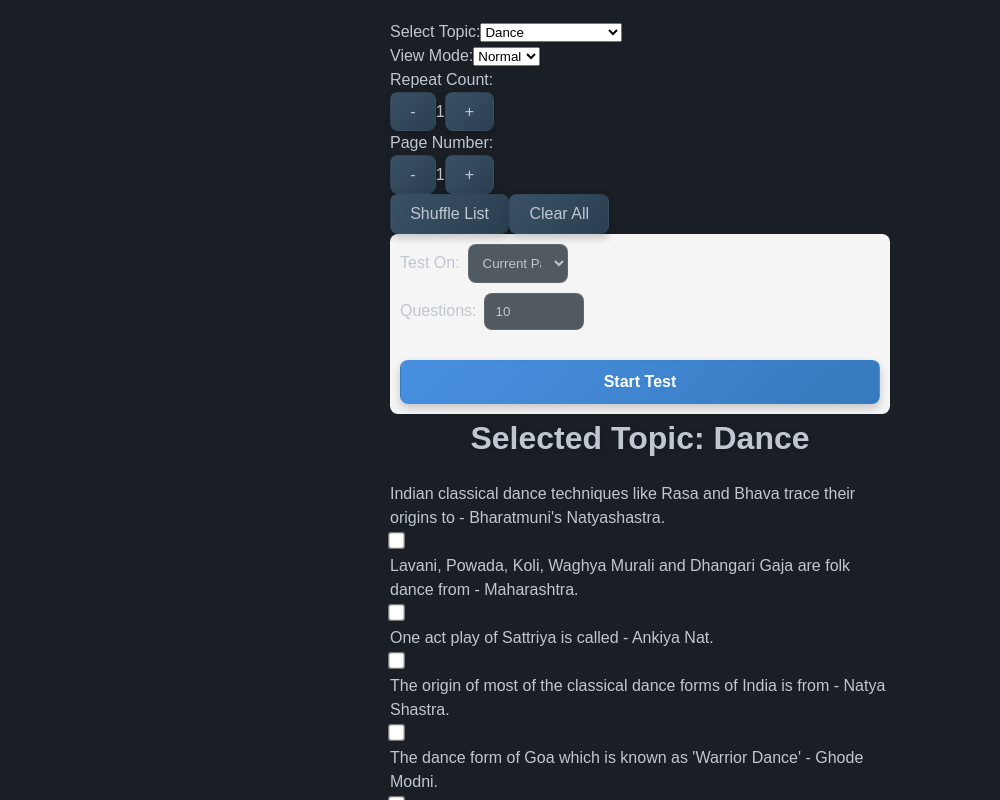
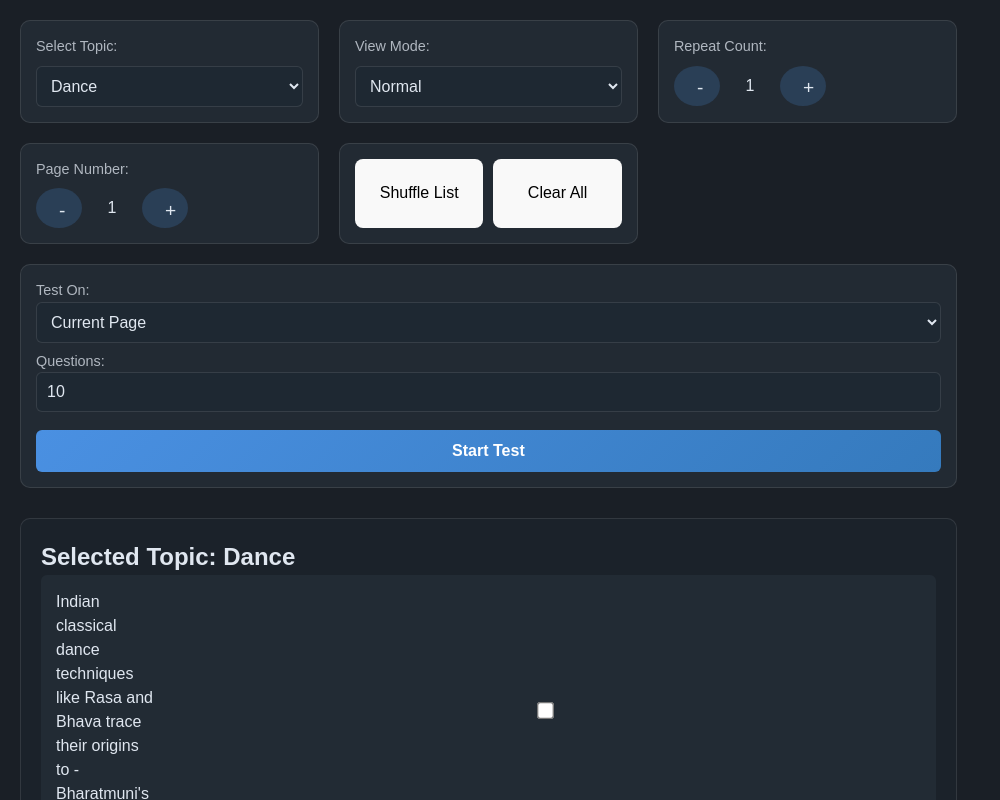
Before and after one commit to GearZephyr/GeneralGS, a React (Vite) app in the folder my-react-app/: page / in a window 1280 px wide. Shown: the top 800 px of the page, without its empty margins (0-1000 px from the left). Built offline with nearby package versions, Linux system fonts and the light colour scheme.

Commit message:
added test feature without max limit

```diff
--- a/my-react-app/src/App.css
+++ b/my-react-app/src/App.css
@@ -1,422 +1,4 @@
-/* Global Reset */
-* {
-  box-sizing: border-box;
-  margin: 0;
-  padding: 0;
-  font-family: 'Poppins', sans-serif;
-}
-
-body {
-  background: #1A1F26; /* Darkened background */
-  color: #C0C7D1; /* Softer white */
-  padding: 20px;
-  min-height: 100vh;
-  display: flex;
-  flex-direction: column;
-  align-items: center;
-  justify-content: center;
-}
-
-/* Heading */
-h2 {
-  color: #C0C7D1;
-  margin-bottom: 20px;
-  text-align: center;
-  font-size: 2rem;
-  text-shadow: 1px 1px 5px rgba(0, 0, 0, 0.2);
-}
-
-/* Glassmorphic Card */
-.container {
-  display: flex;
-  flex-direction: column;
-  align-items: center;
-  gap: 20px;
-  padding: 30px;
-  background: rgba(28, 36, 44, 0.25); /* Darker for comfort */
-  backdrop-filter: blur(8px);
-  border-radius: 15px;
-  box-shadow: 0 4px 12px rgba(0, 0, 0, 0.3);
-  max-width: 500px;
-  width: 90%;
-}
-
-/* Dropdown */
-.dropdown label {
-  font-weight: 600;
-  font-size: 1rem;
-  margin-bottom: 8px;
-  display: block;
-  color: #C0C7D1;
-}
-
-.dropdown select {
-  width: 100%;
-  padding: 12px;
-  border-radius: 8px;
-  border: none;
-  background: #2B323C; /* Darker contrast */
-  color: #C0C7D1;
-  font-size: 1rem;
-  backdrop-filter: blur(8px);
-  transition: all 0.3s ease-in-out;
-}
-
-.dropdown select option {
-  background: #1F262D;
-  color: #C0C7D1;
-}
-
-.dropdown select:focus {
-  outline: none;
-  border: 2px solid #4A90E2; /* Softer blue */
-  box-shadow: 0 0 10px rgba(74, 144, 226, 0.3);
-}
-
-/* Buttons */
-.btn {
-  display: flex;
-  justify-content: center;
-  gap: 15px;
-}
-
-button {
-  background: linear-gradient(135deg, #3A5166, #2A3F50);
-  color: #C0C7D1;
-  border: none;
-  padding: 12px 20px;
-  font-size: 1rem;
-  font-weight: 600;
-  border-radius: 8px;
-  cursor: pointer;
-  transition: all 0.3s ease;
-  box-shadow: 0 4px 8px rgba(0, 0, 0, 0.2);
-}
-
-button:hover {
-  transform: translateY(-2px);
-  box-shadow: 0 6px 15px rgba(0, 0, 0, 0.3);
-}
-
-button:active {
-  transform: translateY(2px);
-}
-
-/* Selected Number Display */
-.inbtn {
-  display: flex;
-  flex-direction: column;
-  align-items: center;
-  padding: 15px;
-  border-radius: 10px;
-  background: rgba(255, 255, 255, 0.05);
-  backdrop-filter: blur(8px);
-}
-
-.inbtn h6 {
-  color: #C0C7D1;
-  margin-bottom: 8px;
-  font-size: 0.9rem;
-}
-
-.inbtn h3 {
-  font-size: 2rem;
-  font-weight: bold;
-  color: #C0C7D1;
-  padding: 10px 20px;
-  border-radius: 8px;
-  background: rgba(0, 0, 0, 0.3);
-}
-
-/* Points List */
-ul {
-  list-style: none;
-  width: 100%;
-  max-width: 500px;
-}
-
-ul div {
-  background: rgba(255, 255, 255, 0.05);
-  margin: 10px 0;
-  padding: 15px;
-  border-radius: 8px;
-  box-shadow: 0 2px 5px rgba(0, 0, 0, 0.2);
-  transition: all 0.3s ease-in-out;
-}
-
-ul div:hover {
-  transform: scale(1.02);
-  box-shadow: 0 4px 10px rgba(0, 0, 0, 0.3);
-}
-
-ul p {
-  display: flex;
-  justify-content: space-between;
-  font-size: 1rem;
-}
-
-/* Checkbox */
-input[type="checkbox"] {
-  transform: scale(1.3);
-  cursor: pointer;
-  accent-color: #4A90E2;
-}
-
-/* Responsive */
-@media (max-width: 768px) {
-  .container {
-    padding: 20px;
-  }
-
-  h2 {
-    font-size: 1.5rem;
-  }
-
-  .dropdown select {
-    font-size: 0.9rem;
-    padding: 10px;
-  }
-
-  button {
-    padding: 10px 15px;
-    font-size: 0.9rem;
-  }
-
-  .inbtn h3 {
-    font-size: 1.5rem;
-    padding: 6px 12px;
-  }
-}
-
-
-
-
-/* Add these to your existing App.css */
-.test-container {
-  max-width: 800px;
-  margin: 0 auto;
-  padding: 20px;
-}
-
-.test-setup {
-  text-align: center;
-  padding: 20px;
-}
-
-.test-options {
-  margin: 20px 0;
-  display: flex;
-  flex-direction: column;
-  gap: 10px;
-}
-
-.test-options label {
-  display: flex;
-  align-items: center;
-  gap: 10px;
-}
-
-.test-question {
-  background-color: #f5f5f5;
-  padding: 20px;
-  border-radius: 8px;
-  margin-bottom: 20px;
-}
-
-.test-answer input {
-  width: 100%;
-  padding: 10px;
-  margin: 10px 0;
-  font-size: 16px;
-}
-
-.test-answer button {
-  padding: 10px 20px;
-  background-color: #4CAF50;
-  color: white;
-  border: none;
-  border-radius: 4px;
-  cursor: pointer;
-  font-size: 16px;
-}
-
-.test-answer button:hover {
-  background-color: #45a049;
-}
-
-.correct-answer {
-  margin-top: 20px;
-  padding: 15px;
-  background-color: #e8f5e9;
-  border-left: 5px solid #4CAF50;
-}
-
-.correct {
-  color: #4CAF50;
-  font-weight: bold;
-}
-
-.incorrect {
-  color: #f44336;
-  font-weight: bold;
-}
-
-.test-results {
-  text-align: center;
-  padding: 30px;
-  background-color: #e8f5e9;
-  border-radius: 8px;
-}
-
-.test-progress {
-  margin-bottom: 20px;
-  font-size: 18px;
-  color: #666;
-}
-
-
-
-
-
-/* Test Mode Styles */
-.test-config {
-  display: flex;
-  flex-direction: column;
-  gap: 10px;
-  padding: 10px;
-  background: #f5f5f5;
-  border-radius: 8px;
-}
-
-.test-config label {
-  display: flex;
-  align-items: center;
-  gap: 8px;
-}
-
-.test-config select,
-.test-config input {
-  padding: 5px;
-  border-radius: 4px;
-  border: 1px solid #ddd;
-}
-
-.test-container {
-  max-width: 800px;
-  margin: 0 auto;
-  padding: 20px;
-}
-
-.test-header {
-  display: flex;
-  justify-content: space-between;
-  align-items: center;
-  margin-bottom: 20px;
-}
-
-.test-progress {
-  font-size: 1.1rem;
-}
-
-.score {
-  margin-left: 20px;
-  font-weight: bold;
-}
-
-.question-container {
-  background: #f9f9f9;
-  padding: 20px;
-  border-radius: 8px;
-  margin-bottom: 20px;
-}
-
-.options-container {
-  display: grid;
-  grid-template-columns: 1fr 1fr;
-  gap: 10px;
-  margin-top: 20px;
-}
-
-.option {
-  padding: 15px;
-  background: #fff;
-  border: 2px solid #ddd;
-  border-radius: 8px;
-  cursor: pointer;
-  transition: all 0.2s;
-}
-
-.option:hover {
-  background: #f0f0f0;
-}
-
-.option.selected {
-  border-color: #4CAF50;
-  background: #e8f5e9;
-}
-
-.test-controls {
-  display: flex;
-  justify-content: flex-end;
-}
-
-.test-controls button {
-  padding: 10px 20px;
-  background: #4CAF50;
-  color: white;
-  border: none;
-  border-radius: 4px;
-  cursor: pointer;
-  font-size: 1rem;
-}
-
-.test-controls button:disabled {
-  background: #cccccc;
-  cursor: not-allowed;
-}
-
-.test-results {
-  text-align: center;
-  padding: 30px;
-}
-
-.result-buttons {
-  display: flex;
-  gap: 10px;
-  justify-content: center;
-  margin: 20px 0;
-}
-
-.result-buttons button {
-  padding: 10px 15px;
-  border: none;
-  border-radius: 4px;
-  cursor: pointer;
-}
-
-.detailed-results {
-  text-align: left;
-  margin-top: 30px;
-}
-
-.question-result {
-  padding: 15px;
-  margin-bottom: 10px;
-  border-radius: 4px;
-}
-
-.question-result.correct {
-  background: #e8f5e9;
-  border-left: 4px solid #4CAF50;
-}
-
-.question-result.incorrect {
-  background: #ffebee;
-  border-left: 4px solid #f44336;
-}
-
-
-/* Global Reset */
+/* Global Styles */
 * {
   box-sizing: border-box;
   margin: 0;
@@ -426,45 +8,138 @@ input[type="checkbox"] {
 
 body {
   background: #1A1F26;
-  color: #C0C7D1;
+  color: #E0E7F0;
   padding: 20px;
   min-height: 100vh;
 }
 
-/* Main App Container */
 .app-container {
   max-width: 1200px;
   margin: 0 auto;
 }
 
-/* Glassmorphic Card - Main App */
-.container {
-  display: flex;
-  flex-direction: column;
-  align-items: center;
+/* Control Panel */
+.control-panel {
+  display: grid;
+  grid-template-columns: repeat(auto-fill, minmax(250px, 1fr));
   gap: 20px;
-  padding: 30px;
-  background: rgba(28, 36, 44, 0.8);
-  backdrop-filter: blur(8px);
-  border-radius: 15px;
-  box-shadow: 0 4px 30px rgba(0, 0, 0, 0.3);
-  border: 1px solid rgba(255, 255, 255, 0.1);
-  max-width: 500px;
-  width: 90%;
-  margin: 0 auto;
+  margin-bottom: 30px;
 }
 
-/* TEST MODE SPECIFIC STYLES */
+.control-group {
+  background: rgba(40, 50, 60, 0.6);
+  padding: 15px;
+  border-radius: 10px;
+  border: 1px solid rgba(255, 255, 255, 0.1);
+}
+
+.control-group label {
+  display: block;
+  margin-bottom: 8px;
+  font-size: 0.9rem;
+  color: #B0B7C0;
+}
+
+select, input {
+  width: 100%;
+  padding: 10px;
+  background: rgba(30, 40, 50, 0.8);
+  border: 1px solid rgba(255, 255, 255, 0.1);
+  border-radius: 6px;
+  color: #E0E7F0;
+  font-size: 1rem;
+}
+
+.number-control {
+  display: flex;
+  align-items: center;
+  gap: 10px;
+}
+
+.number-control button {
+  width: 40px;
+  height: 40px;
+  border-radius: 50%;
+  background: rgba(74, 144, 226, 0.2);
+  border: none;
+  color: #E0E7F0;
+  font-size: 1.2rem;
+  cursor: pointer;
+}
+
+.number-control span {
+  min-width: 40px;
+  text-align: center;
+}
+
+.actions {
+  display: flex;
+  gap: 10px;
+}
+
+.actions button {
+  flex: 1;
+  padding: 10px;
+}
+
+.test-config {
+  grid-column: 1 / -1;
+}
+
+.start-test {
+  width: 100%;
+  padding: 12px;
+  background: linear-gradient(135deg, #4A90E2, #357ABD);
+  color: white;
+  border: none;
+  border-radius: 6px;
+  font-weight: 600;
+  cursor: pointer;
+  margin-top: 10px;
+}
+
+/* Content Area */
+.content-area {
+  background: rgba(28, 36, 44, 0.8);
+  padding: 20px;
+  border-radius: 10px;
+  border: 1px solid rgba(255, 255, 255, 0.1);
+}
+
+.items-list {
+  max-height: 60vh;
+  overflow-y: auto;
+}
+
+.item {
+  background: rgba(40, 50, 60, 0.6);
+  padding: 15px;
+  margin-bottom: 10px;
+  border-radius: 6px;
+  display: flex;
+  justify-content: space-between;
+  align-items: center;
+}
+
+.item p {
+  flex: 1;
+  margin-right: 15px;
+}
+
+input[type="checkbox"] {
+  transform: scale(1.3);
+  cursor: pointer;
+  accent-color: #4A90E2;
+}
+
+/* Test Mode Styles */
 .test-container {
+  background: rgba(28, 36, 44, 0.9);
+  padding: 30px;
+  border-radius: 15px;
   max-width: 800px;
-  margin: 20px auto;
-  padding: 30px;
-  background: rgba(28, 36, 44, 0.9);
-  backdrop-filter: blur(8px);
-  border-radius: 15px;
-  box-shadow: 0 4px 30px rgba(0, 0, 0, 0.3);
+  margin: 0 auto;
   border: 1px solid rgba(255, 255, 255, 0.1);
-  color: #C0C7D1;
 }
 
 .test-header {
@@ -476,41 +151,29 @@ body {
   border-bottom: 1px solid rgba(255, 255, 255, 0.1);
 }
 
-.test-header h2 {
-  color: #C0C7D1;
-  font-size: 1.5rem;
-  margin: 0;
-}
-
 .test-progress {
-  font-size: 1rem;
-  color: #8A9AAC;
+  display: flex;
+  gap: 20px;
 }
 
 .score {
-  margin-left: 15px;
+  color: #4A90E2;
   font-weight: bold;
-  color: #4A90E2;
 }
 
 .question-container {
   background: rgba(40, 50, 60, 0.6);
   padding: 25px;
   border-radius: 12px;
-  margin-bottom: 25px;
+  margin: 25px 0;
   border: 1px solid rgba(255, 255, 255, 0.05);
-}
-
-.question-container h3 {
-  color: #E0E7F0;
-  margin-bottom: 20px;
-  font-size: 1.2rem;
 }
 
 .options-container {
   display: grid;
   grid-template-columns: 1fr;
   gap: 12px;
+  margin-top: 20px;
 }
 
 .option {
@@ -520,53 +183,45 @@ body {
   border-radius: 8px;
   cursor: pointer;
   transition: all 0.2s ease;
-  color: #D0D7E0;
 }
 
 .option:hover {
   background: rgba(60, 70, 80, 0.8);
-  transform: translateY(-2px);
 }
 
 .option.selected {
   background: rgba(74, 144, 226, 0.2);
   border-color: #4A90E2;
-  color: #E0E7F0;
 }
 
 .test-controls {
   display: flex;
   justify-content: flex-end;
-  margin-top: 20px;
 }
 
-.test-controls button {
+.next-button {
   padding: 12px 25px;
   background: linear-gradient(135deg, #3A5166, #2A3F50);
-  color: #C0C7D1;
+  color: #E0E7F0;
   border: none;
   border-radius: 8px;
   font-weight: 600;
   cursor: pointer;
-  transition: all 0.3s ease;
 }
 
-.test-controls button:disabled {
-  background: #2B323C;
-  color: #6A737D;
+.next-button:disabled {
+  opacity: 0.6;
   cursor: not-allowed;
 }
 
+/* Test Results */
 .test-results {
-  background: rgba(28, 36, 44, 0.9);
-  padding: 30px;
-  border-radius: 15px;
-  margin-top: 20px;
+  text-align: center;
 }
 
-.test-results h2 {
-  color: #C0C7D1;
-  margin-bottom: 20px;
+.score-display span, .percentage span {
+  color: #4A90E2;
+  font-weight: bold;
 }
 
 .result-buttons {
@@ -576,15 +231,16 @@ body {
   margin: 25px 0;
 }
 
-.result-buttons button {
-  padding: 12px 20px;
+.view-results {
+  background: linear-gradient(135deg, #4A90E2, #357ABD);
+}
+
+.restart-test {
   background: linear-gradient(135deg, #3A5166, #2A3F50);
-  color: #C0C7D1;
-  border: none;
-  border-radius: 8px;
-  font-weight: 600;
-  cursor: pointer;
-  transition: all 0.3s ease;
+}
+
+.exit-test {
+  background: linear-gradient(135deg, #6A3232, #4A2222);
 }
 
 .detailed-results {
@@ -592,6 +248,7 @@ body {
   padding: 20px;
   border-radius: 12px;
   margin-top: 25px;
+  text-align: left;
 }
 
 .question-result {
@@ -601,58 +258,24 @@ body {
   background: rgba(30, 40, 50, 0.8);
 }
 
-.question-result.correct {
+.correct {
   border-left: 4px solid #4CAF50;
-  background: rgba(46, 125, 50, 0.15);
 }
 
-.question-result.incorrect {
+.incorrect {
   border-left: 4px solid #F44336;
-  background: rgba(211, 47, 47, 0.15);
 }
 
-/* Test Setup Screen */
-.test-setup {
+.loading {
   text-align: center;
-  padding: 30px;
+  padding: 50px;
+  font-size: 1.2rem;
 }
 
-.test-options {
-  margin: 25px 0;
-  display: flex;
-  flex-direction: column;
-  gap: 15px;
-}
-
-.test-options label {
-  display: flex;
-  align-items: center;
-  justify-content: space-between;
-  color: #C0C7D1;
-}
-
-.test-config select,
-.test-config input {
-  padding: 10px;
-  border-radius: 8px;
-  border: 1px solid rgba(255, 255, 255, 0.1);
-  background: rgba(40, 50, 60, 0.8);
-  color: #C0C7D1;
-  width: 100px;
-}
-
-.start-test {
-  margin-top: 20px;
-  padding: 12px 30px;
-  background: linear-gradient(135deg, #4A90E2, #357ABD);
-  color: white;
-  font-weight: 600;
-}
-
-/* Responsive Adjustments */
+/* Responsive */
 @media (max-width: 768px) {
-  .test-container {
-    padding: 20px;
+  .control-panel {
+    grid-template-columns: 1fr;
   }
 
   .options-container {
@@ -662,4 +285,15 @@ body {
   .result-buttons {
     flex-direction: column;
   }
+
+  .test-header {
+    flex-direction: column;
+    align-items: flex-start;
+    gap: 10px;
+  }
+
+  .test-progress {
+    width: 100%;
+    justify-content: space-between;
+  }
 }
--- a/my-react-app/src/App.jsx
+++ b/my-react-app/src/App.jsx
@@ -7,7 +7,6 @@ import {
   _73, _74, _75, _76, _77, _78
 } from './index.js';
 
-// Map pnumber values to the corresponding arrays
 const data = {
   1: _1, 2: _2, 3: _3, 4: _4, 5: _5, 6: _6, 7: _7, 8: _8, 9: _9, 10: _10,
   11: _11, 12: _12, 13: _13, 14: _14, 15: _15, 16: _16, 17: _17, 18: _18, 19: _19, 20: _20,
@@ -19,7 +18,6 @@ const data = {
   71: _71, 72: _72, 73: _73, 74: _74, 75: _75, 76: _76, 77: _77, 78: _78
 };
 
-// Define available page numbers for each topic
 const topics = {
   Normal: Array.from({length: 32}, (_, i) => i + 1),
   Dance: [1, 2, 3, 4, 5],
@@ -60,7 +58,6 @@ const App = () => {
     optionsCount: 4
   });
 
-  // Function to shuffle the array
   const shuffleArray = (array) => {
     const shuffledArray = [...array];
     for (let i = shuffledArray.length - 1; i > 0; i--) {
@@ -70,7 +67,6 @@ const App = () => {
     return shuffledArray;
   };
 
-  // Function to handle array updates
   const updateArray = (shouldShuffle = false) => {
     if (data[pnumber]) {
       let currentArray = [...data[pnumber]];
@@ -84,17 +80,14 @@ const App = () => {
     }
   };
 
-  // Save checkedItems to localStorage
   useEffect(() => {
     localStorage.setItem('checkedItems', JSON.stringify(checkedItems));
   }, [checkedItems]);
 
-  // Update array when pnumber or number changes
   useEffect(() => {
     updateArray();
   }, [pnumber, number]);
 
-  // Handle checkbox changes
   const handleCheckboxChange = (point) => {
     setCheckedItems(prev => ({
       ...prev,
@@ -105,7 +98,6 @@ const App = () => {
     }));
   };
 
-  // Handle topic changes
   const handleTopicChange = (event) => {
     const selected = event.target.value;
     setSelectedTopic(selected);
@@ -115,12 +107,10 @@ const App = () => {
     }
   };
 
-  // Handle view mode changes
   const handleViewModeChange = (event) => {
     setViewMode(event.target.value);
   };
 
-  // Handle clearing all checkboxes
   const handleClearAll = () => {
     setCheckedItems(prev => ({
       ...prev,
@@ -128,7 +118,6 @@ const App = () => {
     }));
   };
 
-  // Handle page navigation
   const incrementPage = () => {
     const availablePages = topics[selectedTopic];
     if (availablePages) {
@@ -153,12 +142,10 @@ const App = () => {
     }
   };
 
-  // Manual shuffle function
   const handleShuffle = () => {
     updateArray(true);
   };
 
-  // Filter array based on view mode
   const filteredAry = viewMode === 'Marked'
     ? ary.filter(point => checkedItems[selectedTopic]?.[point])
     : ary;
@@ -168,7 +155,6 @@ const App = () => {
       {!testMode ? (
         <>
           <div className='control-panel'>
-            {/* Topic dropdown */}
             <div className='control-group'>
               <label htmlFor="topics">Select Topic:</label>
               <select
@@ -182,7 +168,6 @@ const App = () => {
               </select>
             </div>
 
-            {/* View mode dropdown */}
             <div className='control-group'>
               <label htmlFor="viewMode">View Mode:</label>
               <select
@@ -195,7 +180,6 @@ const App = () => {
               </select>
             </div>
 
-            {/* Number controls */}
             <div className='control-group'>
               <label>Repeat Count:</label>
               <div className='number-control'>
@@ -205,7 +189,6 @@ const App = () => {
               </div>
             </div>
 
-            {/* Page number controls */}
             <div className='control-group'>
               <label>Page Number:</label>
               <div className='number-control'>
@@ -215,13 +198,11 @@ const App = () => {
               </div>
             </div>
 
-            {/* Action buttons */}
             <div className='control-group actions'>
               <button onClick={handleShuffle}>Shuffle List</button>
               <button onClick={handleClearAll}>Clear All</button>
             </div>
 
-            {/* Test configuration */}
             <div className='control-group test-config'>
               <label>Test On:
                 <select
@@ -235,11 +216,11 @@ const App = () => {
               <label>Questions:
                 <input
                   type="number"
-                  min="1" max="50"
+                  min="1"
                   value={testConfig.questionCount}
                   onChange={(e) => setTestConfig({
                     ...testConfig,
-                    questionCount: Math.min(50, Math.max(1, e.target.value))
+                    questionCount: Math.max(1, parseInt(e.target.value) || 1)
                   })}
                 />
               </label>
@@ -252,7 +233,6 @@ const App = () => {
             </div>
           </div>
 
-          {/* Content display */}
           <div className="content-area">
             <h2>Selected Topic: {selectedTopic}</h2>
             <ul className="items-list">
```
Also changed, not shown: my-react-app/src/Test.jsx (+11 -17 lines).
